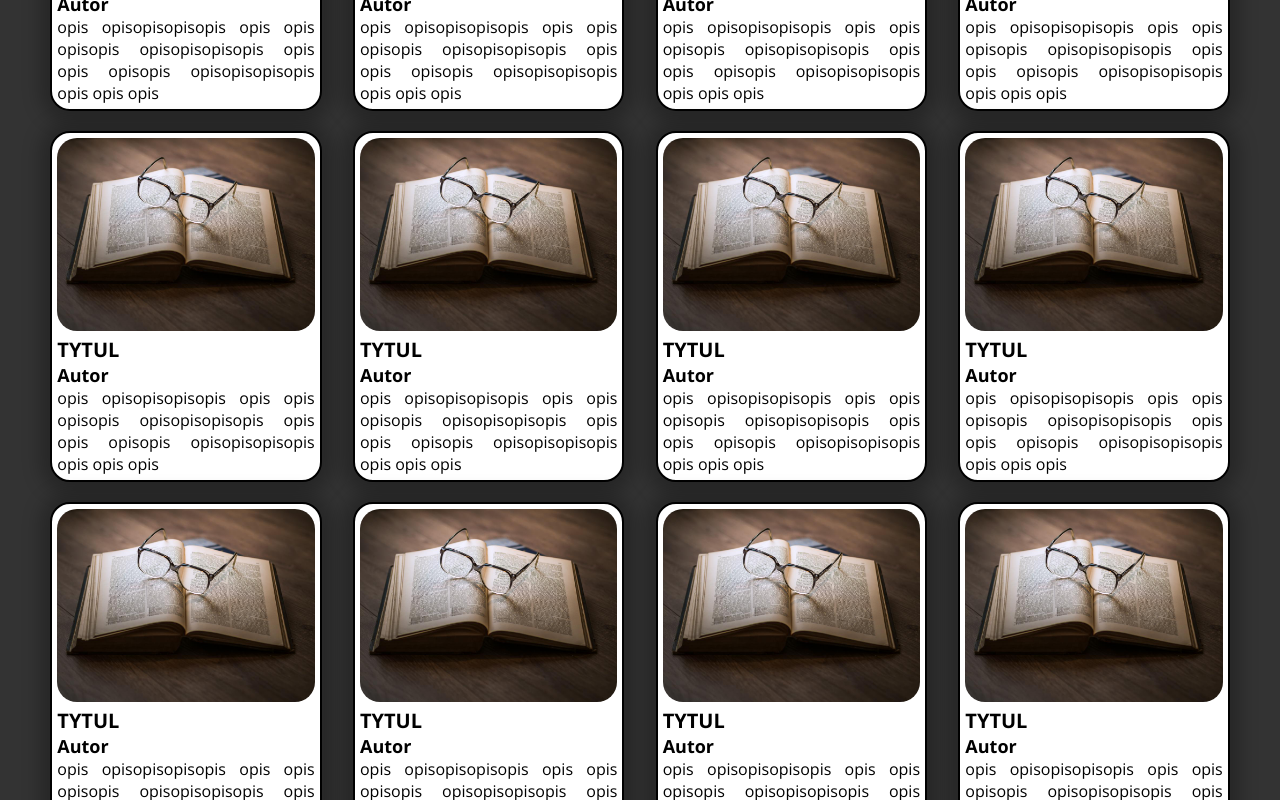
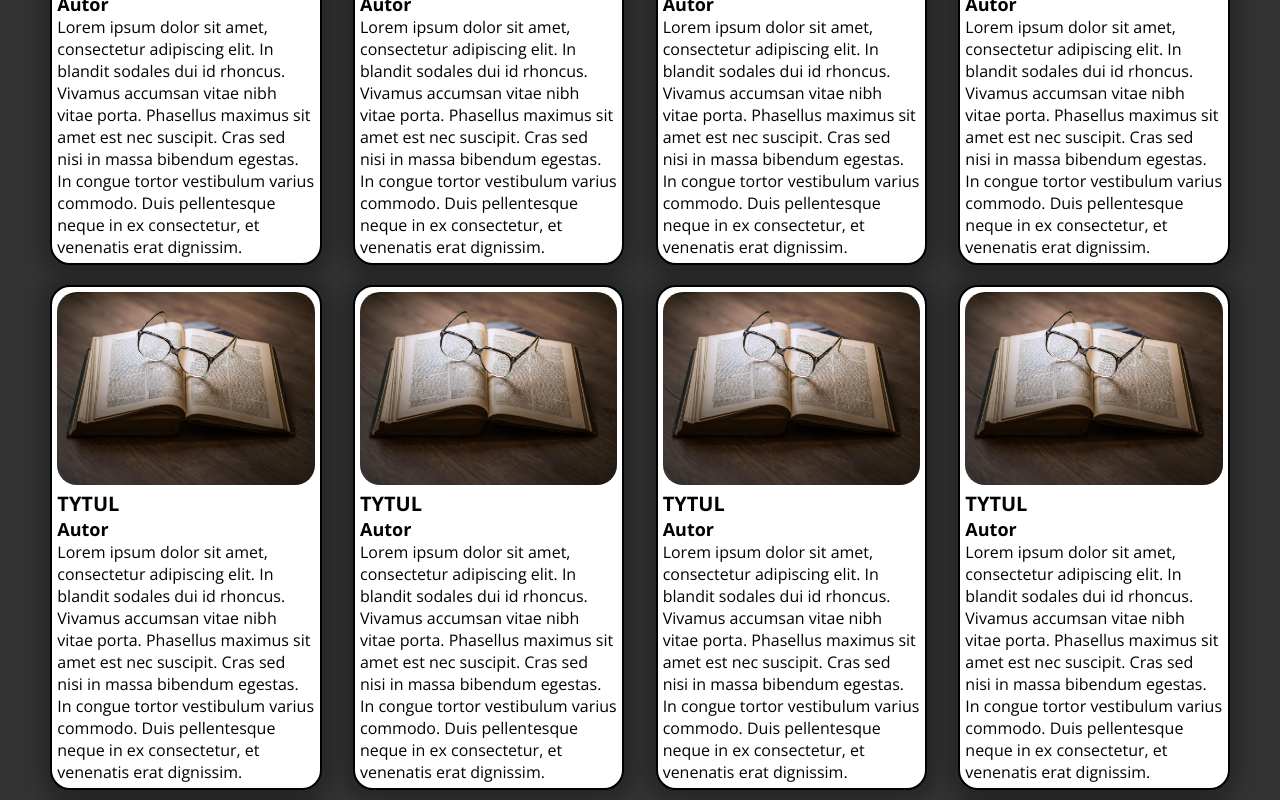
Before and after one commit to Fipeek/Biblioteka-React, a React (Create React App) app: page /BooksPage in a window 1280 px wide. Shown: the part 400-1200 px from the top of the page. Built offline with nearby package versions, Linux system fonts and the light colour scheme.

Commit message:
dodano responsywnosc

```diff
--- a/src/App.js
+++ b/src/App.js
@@ -40,7 +40,9 @@ const DUMMY_ARTICLES = [
 function App() {
   return (
     <ArticlesContext.Provider
-    value={{articles:[{
+      value={{
+        articles: [
+          {
             id: "1",
             key: 1,
             title: "Title",
@@ -66,82 +68,86 @@ function App() {
             articleText:
               "Lorem Ipsum is simply dummy text of the printing and typesetting industry. Lorem Ipsum has been the industry's standard dummy text ever since the 1500s, when an unknown printer took a galley of type and scrambled it to make a type specimen book. It has survived not only five centuries, but also the leap into electronic typesetting, remaining essentially unchanged. It was popularised in the 1960s with the release of Letraset sheets containing Lorem Ipsum passages, and more recently with desktop publishing software like Aldus PageMaker including versions of Lorem Ipsum.",
             author: "Adam Małysz",
-      },]}}>
+          },
+        ],
+      }}
+    >
       <BooksContext.Provider
-       value={{ books: [{
-        key: 1,
+        value={{
+          books: [
+            {
+              key: Math.random,
               title: "tytul",
               author: "Autor",
-        description: "opis opisopisopisopis opis opis opisopis opisopisopisopis opis opis opisopis opisopisopisopis opis opis opis",
+              description:
+                "Lorem ipsum dolor sit amet, consectetur adipiscing elit. In blandit sodales dui id rhoncus. Vivamus accumsan vitae nibh vitae porta. Phasellus maximus sit amet est nec suscipit. Cras sed nisi in massa bibendum egestas. In congue tortor vestibulum varius commodo. Duis pellentesque neque in ex consectetur, et venenatis erat dignissim.",
             },
             {
-        key: 1,
+              key: Math.random,
               title: "tytul",
               author: "Autor",
-        description: "opis opisopisopisopis opis opis opisopis opisopisopisopis opis opis opisopis opisopisopisopis opis opis opis",
+              description:
+                "Lorem ipsum dolor sit amet, consectetur adipiscing elit. In blandit sodales dui id rhoncus. Vivamus accumsan vitae nibh vitae porta. Phasellus maximus sit amet est nec suscipit. Cras sed nisi in massa bibendum egestas. In congue tortor vestibulum varius commodo. Duis pellentesque neque in ex consectetur, et venenatis erat dignissim.",
             },
             {
-        key: 1,
+              key: Math.random,
               title: "tytul",
               author: "Autor",
-        description: "opis opisopisopisopis opis opis opisopis opisopisopisopis opis opis opisopis opisopisopisopis opis opis opis",
-      }, {
-        key: 1,
+              description:
+                "Lorem ipsum dolor sit amet, consectetur adipiscing elit. In blandit sodales dui id rhoncus. Vivamus accumsan vitae nibh vitae porta. Phasellus maximus sit amet est nec suscipit. Cras sed nisi in massa bibendum egestas. In congue tortor vestibulum varius commodo. Duis pellentesque neque in ex consectetur, et venenatis erat dignissim.",
+            },
+            {
+              key: Math.random,
               title: "tytul",
               author: "Autor",
-        description: "opis opisopisopisopis opis opis opisopis opisopisopisopis opis opis opisopis opisopisopisopis opis opis opis",
-      }, {
-        key: 1,
+              description:
+                "Lorem ipsum dolor sit amet, consectetur adipiscing elit. In blandit sodales dui id rhoncus. Vivamus accumsan vitae nibh vitae porta. Phasellus maximus sit amet est nec suscipit. Cras sed nisi in massa bibendum egestas. In congue tortor vestibulum varius commodo. Duis pellentesque neque in ex consectetur, et venenatis erat dignissim.",
+            },
+            {
+              key: Math.random,
               title: "tytul",
               author: "Autor",
-        description: "opis opisopisopisopis opis opis opisopis opisopisopisopis opis opis opisopis opisopisopisopis opis opis opis",
-      }, {
-        key: 1,
+              description:
+                "Lorem ipsum dolor sit amet, consectetur adipiscing elit. In blandit sodales dui id rhoncus. Vivamus accumsan vitae nibh vitae porta. Phasellus maximus sit amet est nec suscipit. Cras sed nisi in massa bibendum egestas. In congue tortor vestibulum varius commodo. Duis pellentesque neque in ex consectetur, et venenatis erat dignissim.",
+            },
+            {
+              key: Math.random,
               title: "tytul",
               author: "Autor",
-        description: "opis opisopisopisopis opis opis opisopis opisopisopisopis opis opis opisopis opisopisopisopis opis opis opis",
-      }, {
-        key: 1,
+              description:
+                "Lorem ipsum dolor sit amet, consectetur adipiscing elit. In blandit sodales dui id rhoncus. Vivamus accumsan vitae nibh vitae porta. Phasellus maximus sit amet est nec suscipit. Cras sed nisi in massa bibendum egestas. In congue tortor vestibulum varius commodo. Duis pellentesque neque in ex consectetur, et venenatis erat dignissim.",
+            },
+            {
+              key: Math.random,
               title: "tytul",
               author: "Autor",
-        description: "opis opisopisopisopis opis opis opisopis opisopisopisopis opis opis opisopis opisopisopisopis opis opis opis",
-      }, {
-        key: 1,
+              description:
+                "Lorem ipsum dolor sit amet, consectetur adipiscing elit. In blandit sodales dui id rhoncus. Vivamus accumsan vitae nibh vitae porta. Phasellus maximus sit amet est nec suscipit. Cras sed nisi in massa bibendum egestas. In congue tortor vestibulum varius commodo. Duis pellentesque neque in ex consectetur, et venenatis erat dignissim.",
+            },
+            {
+              key: Math.random,
               title: "tytul",
               author: "Autor",
-        description: "opis opisopisopisopis opis opis opisopis opisopisopisopis opis opis opisopis opisopisopisopis opis opis opis",
-      }, {
-        key: 1,
+              description:
+                "Lorem ipsum dolor sit amet, consectetur adipiscing elit. In blandit sodales dui id rhoncus. Vivamus accumsan vitae nibh vitae porta. Phasellus maximus sit amet est nec suscipit. Cras sed nisi in massa bibendum egestas. In congue tortor vestibulum varius commodo. Duis pellentesque neque in ex consectetur, et venenatis erat dignissim.",
+            },
+            {
+              key: Math.random,
               title: "tytul",
               author: "Autor",
-        description: "opis opisopisopisopis opis opis opisopis opisopisopisopis opis opis opisopis opisopisopisopis opis opis opis",
-      }, {
-        key: 1,
+              description:
+                "Lorem ipsum dolor sit amet, consectetur adipiscing elit. In blandit sodales dui id rhoncus. Vivamus accumsan vitae nibh vitae porta. Phasellus maximus sit amet est nec suscipit. Cras sed nisi in massa bibendum egestas. In congue tortor vestibulum varius commodo. Duis pellentesque neque in ex consectetur, et venenatis erat dignissim.",
+            },
+            {
+              key: Math.random,
               title: "tytul",
               author: "Autor",
-        description: "opis opisopisopisopis opis opis opisopis opisopisopisopis opis opis opisopis opisopisopisopis opis opis opis",
-      }, {
-        key: 1,
-        title: "tytul",
-        author: "Autor",
-        description: "opis opisopisopisopis opis opis opisopis opisopisopisopis opis opis opisopis opisopisopisopis opis opis opis",
-      }, {
-        key: 1,
-        title: "tytul",
-        author: "Autor",
-        description: "opis opisopisopisopis opis opis opisopis opisopisopisopis opis opis opisopis opisopisopisopis opis opis opis",
-      }, {
-        key: 1,
-        title: "tytul",
-        author: "Autor",
-        description: "opis opisopisopisopis opis opis opisopis opisopisopisopis opis opis opisopis opisopisopisopis opis opis opis",
-      }, {
-        key: 1,
-        title: "tytul",
-        author: "Autor",
-        description: "opis opisopisopisopis opis opis opisopis opisopisopisopis opis opis opisopis opisopisopisopis opis opis opis",
-      },]}}>
-
+              description:
+                "Lorem ipsum dolor sit amet, consectetur adipiscing elit. In blandit sodales dui id rhoncus. Vivamus accumsan vitae nibh vitae porta. Phasellus maximus sit amet est nec suscipit. Cras sed nisi in massa bibendum egestas. In congue tortor vestibulum varius commodo. Duis pellentesque neque in ex consectetur, et venenatis erat dignissim.",
+            },
+          ],
+        }}
+      >
         <Route path="/home">
           <Header></Header>
           <Home></Home>
@@ -152,7 +158,7 @@ function App() {
         <Route path="/BooksPage">
           <BooksPage></BooksPage>
         </Route>
-      <Route path='/AddBook'>
+        <Route path="/AddBook">
           <AddBook></AddBook>
         </Route>
       </BooksContext.Provider>
--- a/src/components/AddBookForm.js
+++ b/src/components/AddBookForm.js
@@ -3,6 +3,9 @@ import styles from "./Form.module.css";
 import BooksContext from "../store/books-context";
 import Button from "./UI/Button";
 import { useContext, useState } from "react";
+import Card from "./UI/Card";
+import  ReactDOM  from "react-dom";
+import Backdrop from "./UI/Backdrop";
 const AddBookForm = () => {
   const ctx = useContext(BooksContext);
   const [author, setAuthor] = useState("");
@@ -21,15 +24,16 @@ const AddBookForm = () => {
       formValidator = false;
       return "Nieprawidłowe dane! Wartości nie mogą być puste.";
     }
-    if (title.length > 30 || author.length > 20 || description.lenght < 100) {
+    if (title.length > 30 || author.length > 20 || description.length > 100) {
       formValidator = false;
-      return "Nieprawidłowe dane! Tytuł i autor mogą mieć maksymalnie 30 znaków, a 100.";
+      return "Nieprawidłowe dane! Tytuł i autor mogą mieć maksymalnie 30 znaków, a opis 100.";
     }
     formValidator = true;
   };
   const submitHandler = (event) => {
-    event.preventDefault();
-    const errorMessage = checkFormValidation(title, author, description);
+      event.preventDefault();
+      setErrorMessage(checkFormValidation(title,author,description));
+      setFormValidation(formValidator);
     if (formValidator) {
       const book = {
         key: Math.random,
@@ -75,6 +79,23 @@ const AddBookForm = () => {
         cols="20"
       ></textarea>
       <Button type="submit">Zatwierdź</Button>
+      {ReactDOM.createPortal(
+        !isFormValid && (
+          <Backdrop onClick={closeBackdrop}>
+              <div className={styles.error}>
+
+            <Card>
+                <header>
+              <h1>Zły input</h1>
+
+                </header>
+              <p >{errorMessage}</p>
+            </Card>
+              </div>
+          </Backdrop>
+        ),
+        document.getElementById("backdrop-root")
+      )}
     </form>
   );
 };
--- a/src/components/Book.module.css
+++ b/src/components/Book.module.css
@@ -13,7 +13,6 @@ border: 2px solid black;
  background-color: rgb(255, 255, 255);
  border-radius: 20px;
  box-shadow: 0 1px 18px 10px #00000040;
- text-align: justify;
 }
 .book h1{
     font-size: 20px;
@@ -32,3 +31,29 @@ border: 2px solid black;
     border-radius: 20px;
     /* margin-top: 10px; */
 }
+@media(max-width: 1017px){
+    .book {
+        flex-basis: 30%;
+    }
+    .book h1{
+        font-size: 18px;
+    }
+    .book h2{
+        font-size: 16px;
+    }
+    .book p{
+        font-size: 12px;
+    }
+}
+@media(max-width: 700px){
+    .book{
+flex-basis: 42%;
+margin: 10px;
+    }
+}
+@media(max-width: 400px){
+    .book{
+        flex-basis: 90%;
+        margin: 20px 5px;
+    }
+}
--- a/src/components/Books.module.css
+++ b/src/components/Books.module.css
@@ -5,3 +5,17 @@
     justify-content: space-between;
     margin: 50px;
 }
+@media (max-width: 700px){
+    .books ul{
+        margin: 20px;
+        /* align-items: center; */
+        /* justify-content: center; */
+    }
+}
+@media(max-width:400px){
+    .books ul{
+        margin: 10px;
+        justify-content: center;
+    }
+
+}
--- a/src/components/Form.js
+++ b/src/components/Form.js
@@ -46,7 +46,7 @@ const Form = () => {
       articleText: articleText,
     };
     setErrorMessage(checkFormValidation(title, author, articleText));
-    console.log(errorMessage);
+
     if (formValidator) {
       ctx.articles.push(userData);
     }
```
Lines whose indentation alone changed are shown as unchanged.
